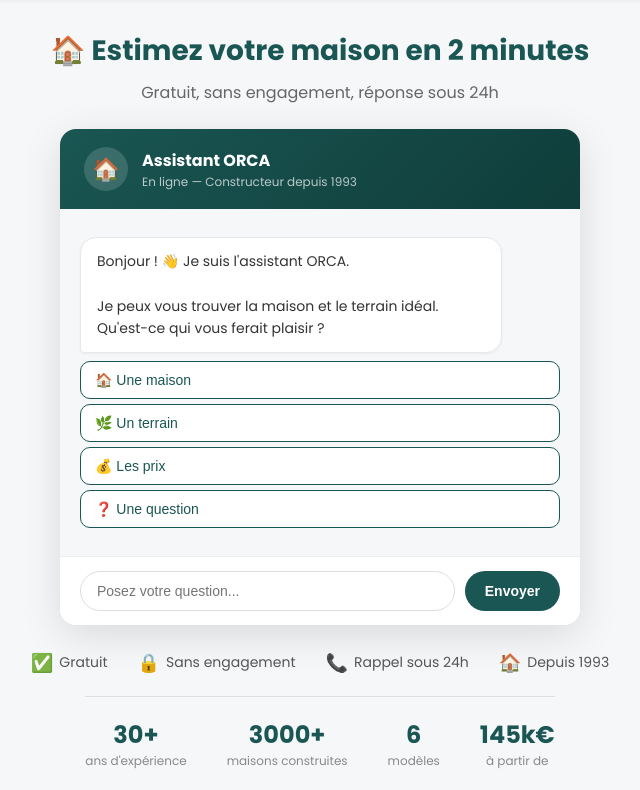
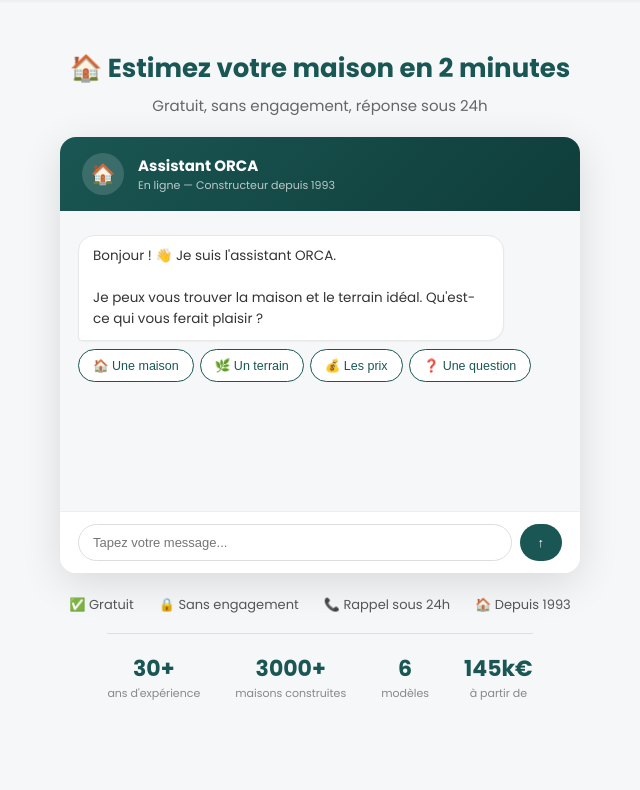
Before and after one commit to frenchycompany/orca, a PHP site: page /estimation.php in a window 1280 px wide. Shown: the part 54-844 px from the top of the page, without its empty margins (320-960 px from the left). After the commit the page ends 754 px from the top, so only its background shows below. Run offline with PHP 8.4, Linux system fonts and the light colour scheme; data comes from the database, SQL or seed files in the repository; data that the repository does not hold is empty.

Commit message:
Update estimation.php and modele.php to conversational chips UX
estimation.php: complete rewrite
- Removed HTML form block, everything is conversational now
- Buttons replaced by chips (rounded, inline, flex-wrap)
- Text input always visible
- After results: reaction chips (👍 / 🔄 / ❓)
- Input placeholder adapts to expected field (prenom, email, etc.)
- Cleaner CSS

modele.php: updated to match
- Removed HTML form block (mc-form) and submitForm function
- Buttons → chips with rounded pill style
- Reaction chips after results
- Field-aware placeholder on input
- hideForm references cleaned up

https://claude.ai/code/session_016RUDzitpv7eW8fh1v1kfQE

```diff
--- a/estimation.php
+++ b/estimation.php
@@ -1,8 +1,7 @@
 <?php
 /**
- * Landing page - Estimation chatbot plein écran
- * URL: /estimation.php
- * Objectif: conversion maximale via Google Ads / Facebook Ads
+ * Landing page - Estimation chatbot conversationnel
+ * URL: /estimation.php — Objectif: conversion maximale
  */
 require_once __DIR__ . '/includes/config.php';
 
@@ -16,201 +15,44 @@ $page_description = 'Obtenez une estimation gratuite et personnalisée pour votr
     <meta name="viewport" content="width=device-width, initial-scale=1.0">
     <title><?php echo $page_title; ?></title>
     <meta name="description" content="<?php echo $page_description; ?>">
-    <meta property="og:title" content="<?php echo $page_title; ?>">
-    <meta property="og:description" content="<?php echo $page_description; ?>">
     <link rel="preconnect" href="https://fonts.googleapis.com">
-    <link rel="preconnect" href="https://fonts.gstatic.com" crossorigin>
     <link href="https://fonts.googleapis.com/css2?family=Poppins:wght@300;400;500;600;700&display=swap" rel="stylesheet">
     <style>
-        * { box-sizing: border-box; margin: 0; padding: 0; }
-        body { font-family: 'Poppins', sans-serif; background: #f5f7f9; min-height: 100vh; display: flex; flex-direction: column; }
-
-        /* Header minimal */
-        .lp-header {
-            background: #fff;
-            padding: 12px 30px;
-            display: flex;
-            justify-content: space-between;
-            align-items: center;
-            box-shadow: 0 1px 4px rgba(0,0,0,0.06);
-        }
-        .lp-logo { font-weight: 700; font-size: 20px; color: #1a5653; }
-        .lp-logo span { color: #c41e3a; }
-        .lp-phone { color: #1a5653; text-decoration: none; font-weight: 600; font-size: 15px; }
-        .lp-phone:hover { text-decoration: underline; }
-
-        /* Zone principale */
-        .lp-main {
-            flex: 1;
-            display: flex;
-            flex-direction: column;
-            align-items: center;
-            justify-content: center;
-            padding: 30px 20px 20px;
-        }
-        .lp-title {
-            text-align: center;
-            margin-bottom: 24px;
-        }
-        .lp-title h1 {
-            font-size: 28px;
-            font-weight: 700;
-            color: #1a5653;
-            margin-bottom: 8px;
-        }
-        .lp-title p {
-            font-size: 16px;
-            color: #666;
-        }
-
-        /* Chatbot inline (grand) */
-        .lp-chatbot {
-            width: 100%;
-            max-width: 520px;
-            background: #fff;
-            border-radius: 16px;
-            box-shadow: 0 10px 40px rgba(0,0,0,0.12);
-            overflow: hidden;
-            display: flex;
-            flex-direction: column;
-        }
-        .lp-chat-header {
-            background: linear-gradient(135deg, #1a5653, #0f3d3a);
-            color: #fff;
-            padding: 18px 24px;
-            display: flex;
-            align-items: center;
-            gap: 14px;
-        }
-        .lp-chat-avatar {
-            width: 44px; height: 44px;
-            background: rgba(255,255,255,.15);
-            border-radius: 50%;
-            display: flex; align-items: center; justify-content: center;
-            font-size: 22px;
-        }
-        .lp-chat-name { font-weight: 700; font-size: 16px; }
-        .lp-chat-status { font-size: 12px; opacity: .7; }
-        #lp-msgs {
-            min-height: 320px;
-            max-height: 420px;
-            overflow-y: auto;
-            padding: 20px;
-            background: #f5f7f9;
-        }
-        #lp-form-area {
-            display: none;
-            padding: 16px 20px;
-            background: #fff;
-            border-top: 1px solid #eee;
-        }
-        #lp-form-area input {
-            width: 100%; padding: 10px 12px; margin: 4px 0;
-            border: 1px solid #ddd; border-radius: 8px;
-            font-size: 14px; outline: none; box-sizing: border-box;
-        }
-        #lp-form-area input:focus { border-color: #1a5653; }
-        #lp-err { display: none; color: #e74c3c; font-size: 12px; margin: 4px 0; }
-        #lp-submit-btn {
-            width: 100%; padding: 12px; margin-top: 8px;
-            background: linear-gradient(135deg, #1a5653, #0f3d3a);
-            color: #fff; border: none; border-radius: 8px;
-            cursor: pointer; font-size: 15px; font-weight: 700;
-        }
-        #lp-submit-btn:hover { opacity: .9; }
-        .lp-input-area {
-            padding: 14px 20px;
-            background: #fff;
-            border-top: 1px solid #eee;
-            display: flex;
-            gap: 10px;
-        }
-        .lp-input-area input {
-            flex: 1; padding: 11px 16px;
-            border: 1px solid #ddd; border-radius: 24px;
-            font-size: 14px; outline: none;
-        }
-        .lp-input-area input:focus { border-color: #1a5653; }
-        .lp-input-area button {
-            padding: 11px 20px; background: #1a5653; color: #fff;
-            border: none; border-radius: 24px; cursor: pointer;
-            font-size: 14px; font-weight: 700;
-        }
-
-        /* Réassurance */
-        .lp-trust {
-            display: flex;
-            justify-content: center;
-            gap: 30px;
-            margin-top: 24px;
-            flex-wrap: wrap;
-        }
-        .lp-trust-item {
-            display: flex;
-            align-items: center;
-            gap: 6px;
-            font-size: 14px;
-            color: #555;
-        }
-        .lp-trust-icon { font-size: 18px; }
-
-        .lp-stats {
-            display: flex;
-            justify-content: center;
-            gap: 40px;
-            margin-top: 20px;
-            padding-top: 20px;
-            border-top: 1px solid #e0e0e0;
-            flex-wrap: wrap;
-        }
-        .lp-stat { text-align: center; }
-        .lp-stat-num { font-size: 24px; font-weight: 700; color: #1a5653; }
-        .lp-stat-label { font-size: 12px; color: #888; }
-
-        /* Messages & boutons - réutilise les mêmes styles que chatbot.js */
-        .lp-msg {
-            margin: 8px 0; padding: 12px 16px; border-radius: 16px;
-            max-width: 88%; font-size: 14px; line-height: 1.6;
-            word-wrap: break-word; animation: lpfade .3s ease;
-        }
-        .lp-msg-bot {
-            background: #fff; color: #333; margin-right: auto;
-            border: 1px solid #e8e8e8; border-bottom-left-radius: 4px;
-            box-shadow: 0 1px 3px rgba(0,0,0,0.05);
-        }
-        .lp-msg-user {
-            background: #1a5653; color: #fff; margin-left: auto;
-            border-bottom-right-radius: 4px; max-width: 75%;
-        }
-        .lp-opts { margin: 8px 0; display: flex; flex-direction: column; gap: 5px; }
-        .lp-opt {
-            display: block; width: 100%; padding: 10px 14px;
-            background: #fff; border: 1.5px solid #1a5653; border-radius: 10px;
-            cursor: pointer; text-align: left; font-size: 14px;
-            color: #1a5653; font-weight: 500; transition: all .15s;
-        }
-        .lp-opt:hover { background: #1a5653; color: #fff; }
-        .cb-dot {
-            width: 7px; height: 7px; background: #bbb; border-radius: 50%;
-            display: inline-block; animation: cbdot 1.2s infinite;
-        }
-        .cb-dot:nth-child(2) { animation-delay: .2s; }
-        .cb-dot:nth-child(3) { animation-delay: .4s; }
-
-        @keyframes lpfade { from { opacity:0; transform:translateY(8px); } to { opacity:1; transform:translateY(0); } }
-        @keyframes cbdot { 0%,60%,100% { transform:translateY(0); } 30% { transform:translateY(-8px); } }
-
-        @media (max-width: 600px) {
-            .lp-title h1 { font-size: 22px; }
-            .lp-main { padding: 15px 10px; }
-            .lp-chatbot { border-radius: 12px; }
-            #lp-msgs { min-height: 250px; }
-            .lp-trust { gap: 15px; }
-        }
+        *{box-sizing:border-box;margin:0;padding:0}
+        body{font-family:'Poppins',sans-serif;background:#f5f7f9;min-height:100vh;display:flex;flex-direction:column}
+        .lp-header{background:#fff;padding:12px 30px;display:flex;justify-content:space-between;align-items:center;box-shadow:0 1px 4px rgba(0,0,0,0.06)}
+        .lp-logo{font-weight:700;font-size:20px;color:#1a5653}.lp-logo span{color:#c41e3a}
+        .lp-phone{color:#1a5653;text-decoration:none;font-weight:600;font-size:15px}
+        .lp-main{flex:1;display:flex;flex-direction:column;align-items:center;justify-content:center;padding:25px 20px 20px}
+        .lp-title{text-align:center;margin-bottom:20px}
+        .lp-title h1{font-size:26px;font-weight:700;color:#1a5653;margin-bottom:6px}
+        .lp-title p{font-size:15px;color:#666}
+        .lp-chatbot{width:100%;max-width:520px;background:#fff;border-radius:16px;box-shadow:0 10px 40px rgba(0,0,0,0.12);overflow:hidden;display:flex;flex-direction:column}
+        .lp-chat-header{background:linear-gradient(135deg,#1a5653,#0f3d3a);color:#fff;padding:16px 22px;display:flex;align-items:center;gap:14px}
+        .lp-chat-avatar{width:42px;height:42px;background:rgba(255,255,255,.15);border-radius:50%;display:flex;align-items:center;justify-content:center;font-size:20px}
+        #lp-msgs{min-height:300px;max-height:420px;overflow-y:auto;padding:18px;background:#f5f7f9}
+        .lp-inp{padding:12px 18px;background:#fff;border-top:1px solid #eee;display:flex;gap:8px}
+        .lp-inp input{flex:1;padding:10px 14px;border:1px solid #ddd;border-radius:24px;font-size:13px;outline:none}
+        .lp-inp input:focus{border-color:#1a5653}
+        .lp-inp button{padding:10px 18px;background:#1a5653;color:#fff;border:none;border-radius:24px;cursor:pointer;font-size:13px;font-weight:700}
+        .lp-msg{margin:6px 0;padding:10px 14px;border-radius:16px;max-width:88%;font-size:13.5px;line-height:1.55;word-wrap:break-word;animation:lpfade .3s ease}
+        .lp-bot{background:#fff;color:#333;margin-right:auto;border:1px solid #e8e8e8;border-bottom-left-radius:4px;box-shadow:0 1px 2px rgba(0,0,0,0.04)}
+        .lp-user{background:#1a5653;color:#fff;margin-left:auto;border-bottom-right-radius:4px;max-width:75%}
+        .lp-chips{margin:8px 0;display:flex;flex-wrap:wrap;gap:6px;animation:lpfade .3s ease}
+        .lp-chip{padding:8px 14px;background:#fff;border:1.5px solid #1a5653;border-radius:20px;cursor:pointer;font-size:12.5px;color:#1a5653;font-weight:500;transition:all .15s;white-space:nowrap}
+        .lp-chip:hover{background:#1a5653;color:#fff}
+        .cb-dot{width:6px;height:6px;background:#bbb;border-radius:50%;display:inline-block;animation:cbdot 1.2s infinite}
+        .cb-dot:nth-child(2){animation-delay:.2s}.cb-dot:nth-child(3){animation-delay:.4s}
+        .lp-trust{display:flex;justify-content:center;gap:25px;margin-top:22px;flex-wrap:wrap}
+        .lp-trust-item{display:flex;align-items:center;gap:5px;font-size:13px;color:#555}
+        .lp-stats{display:flex;justify-content:center;gap:35px;margin-top:18px;padding-top:18px;border-top:1px solid #e0e0e0;flex-wrap:wrap}
+        .lp-stat{text-align:center}.lp-stat-num{font-size:22px;font-weight:700;color:#1a5653}.lp-stat-label{font-size:11px;color:#888}
+        @keyframes lpfade{from{opacity:0;transform:translateY(6px)}to{opacity:1;transform:translateY(0)}}
+        @keyframes cbdot{0%,60%,100%{transform:translateY(0)}30%{transform:translateY(-6px)}}
+        @media(max-width:600px){.lp-title h1{font-size:20px}.lp-main{padding:12px 8px}#lp-msgs{min-height:240px}.lp-trust{gap:12px}}
     </style>
 </head>
 <body>
-    <!-- Header minimal -->
     <header class="lp-header">
         <div class="lp-logo">Maisons <span>ORCA</span></div>
         <a href="tel:<?php echo str_replace(' ', '', $site_config['site_phone'] ?? '0344000000'); ?>" class="lp-phone">
@@ -218,48 +60,33 @@ $page_description = 'Obtenez une estimation gratuite et personnalisée pour votr
         </a>
     </header>
 
-    <!-- Main -->
     <main class="lp-main">
         <div class="lp-title">
             <h1>🏠 Estimez votre maison en 2 minutes</h1>
             <p>Gratuit, sans engagement, réponse sous 24h</p>
         </div>
 
-        <!-- Chatbot inline -->
         <div class="lp-chatbot">
             <div class="lp-chat-header">
                 <div class="lp-chat-avatar">🏠</div>
                 <div>
-                    <div class="lp-chat-name">Assistant ORCA</div>
-                    <div class="lp-chat-status">En ligne — Constructeur depuis 1993</div>
+                    <div style="font-weight:700;font-size:15px;">Assistant ORCA</div>
+                    <div style="font-size:11px;opacity:.7;">En ligne — Constructeur depuis 1993</div>
                 </div>
             </div>
             <div id="lp-msgs"></div>
-            <div id="lp-form-area">
-                <div style="font-weight:600;font-size:13px;margin-bottom:10px;color:#1a5653;">📋 Vos coordonnées</div>
-                <div style="display:grid;grid-template-columns:1fr 1fr;gap:6px;">
-                    <input id="lf-p" placeholder="Prénom *">
-                    <input id="lf-n" placeholder="Nom *">
-                </div>
-                <input id="lf-e" type="email" placeholder="Email *">
-                <input id="lf-t" type="tel" placeholder="Téléphone * (06 12 34 56 78)">
-                <div id="lp-err"></div>
-                <button id="lp-submit-btn">Recevoir mon estimation gratuite</button>
-            </div>
-            <div class="lp-input-area" id="lp-input-area">
-                <input id="lp-input" type="text" placeholder="Posez votre question..." autocomplete="off">
-                <button id="lp-send">Envoyer</button>
+            <div class="lp-inp" id="lp-inp">
+                <input id="lp-input" type="text" placeholder="Tapez votre message..." autocomplete="off">
+                <button id="lp-send">↑</button>
             </div>
         </div>
 
-        <!-- Réassurance -->
         <div class="lp-trust">
-            <div class="lp-trust-item"><span class="lp-trust-icon">✅</span> Gratuit</div>
-            <div class="lp-trust-item"><span class="lp-trust-icon">🔒</span> Sans engagement</div>
-            <div class="lp-trust-item"><span class="lp-trust-icon">📞</span> Rappel sous 24h</div>
-            <div class="lp-trust-item"><span class="lp-trust-icon">🏠</span> Depuis 1993</div>
+            <div class="lp-trust-item">✅ Gratuit</div>
+            <div class="lp-trust-item">🔒 Sans engagement</div>
+            <div class="lp-trust-item">📞 Rappel sous 24h</div>
+            <div class="lp-trust-item">🏠 Depuis 1993</div>
         </div>
-
         <div class="lp-stats">
             <div class="lp-stat"><div class="lp-stat-num">30+</div><div class="lp-stat-label">ans d'expérience</div></div>
             <div class="lp-stat"><div class="lp-stat-num">3000+</div><div class="lp-stat-label">maisons construites</div></div>
@@ -274,7 +101,7 @@ $page_description = 'Obtenez une estimation gratuite et personnalisée pour votr
         var apiUrl = '<?php echo url("chatbot/api.php"); ?>';
         function q(id) { return document.getElementById(id); }
 
-        // Init
+        // Init immédiate
         showTyping();
         post('action=init', function(d) {
             hideTyping();
@@ -283,89 +110,104 @@ $page_description = 'Obtenez une estimation gratuite et personnalisée pour votr
             currentStep = d.step || 1;
             if (d.is_new) {
                 addMsg(d.message, 'bot');
-                if (d.options) showBtns(d.options);
+                if (d.options) showChips(d.options);
             } else if (d.history && d.history.length) {
                 d.history.forEach(function(m) { addMsg(m.message, m.type); });
-                if (d.type === 'form' || d.type === 'results_then_form') showForm();
             }
         });
 
-        // Events
         q('lp-send').onclick = sendText;
         q('lp-input').onkeypress = function(e) { if (e.key === 'Enter') sendText(); };
-        q('lp-submit-btn').onclick = submitForm;
 
         function sendText() {
             var t = q('lp-input').value.trim(); if (!t) return;
             q('lp-input').value = ''; send(t);
         }
+
         function send(val, label) {
-            addMsg(label || val, 'user'); clearBtns(); hideForm(); showTyping();
+            addMsg(label || val, 'user');
+            clearChips();
+            showTyping();
+
             post('action=message&conversation_id=' + chatId + '&message=' + encodeURIComponent(val), function(d) {
                 hideTyping();
                 if (d.error) { addMsg(d.error, 'bot'); return; }
                 currentStep = d.step || currentStep;
                 if (d.message) addMsg(d.message, 'bot');
-                if (d.type === 'form') showForm();
-                else if (d.type === 'results_then_form') setTimeout(showForm, 1500);
-                else if (d.type === 'final') { hideForm(); hideInput(); if (d.options) showBtns(d.options); }
-                else if (d.options) showBtns(d.options);
-            });
-        }
-        function submitForm() {
-            var p=q('lf-p').value.trim(), n=q('lf-n').value.trim(), e=q('lf-e').value.trim(), t=q('lf-t').value.trim(), err=q('lp-err');
-            var errs = [];
-            if (!p||p.length<2) errs.push('Prénom'); if (!n||n.length<2) errs.push('Nom');
-            if (!e||!/^[^\s@]+@[^\s@]+\.[^\s@]+$/.test(e)) errs.push('Email');
-            if (!t||!/^0[1-9][\s.-]?(\d{2}[\s.-]?){4}$/.test(t)) errs.push('Téléphone');
-            if (errs.length) { err.textContent='Champ(s) invalide(s) : '+errs.join(', '); err.style.display='block'; return; }
-            err.style.display='none';
-            var btn=q('lp-submit-btn'); btn.disabled=true; btn.textContent='Envoi...';
-            addMsg(p+' '+n+' - '+e, 'user'); showTyping();
-            post('action=form&conversation_id='+chatId+'&data='+encodeURIComponent(JSON.stringify({prenom:p,nom:n,email:e,telephone:t})), function(d) {
-                hideTyping(); btn.disabled=false; btn.textContent='Recevoir mon estimation gratuite';
-                if (d.error) { err.textContent=d.error; err.style.display='block'; return; }
-                if (d.message) addMsg(d.message, 'bot');
-                hideForm(); hideInput(); if (d.options) showBtns(d.options);
+
+                if (d.type === 'final') {
+                    hideInput();
+                    if (d.options) showChips(d.options);
+                } else if (d.type === 'results_then_form') {
+                    showChips([
+                        {label: '👍 Ça m\'intéresse', value: 'coord', next: 50},
+                        {label: '🔄 Autres critères', value: 'autre', next: 40},
+                        {label: '❓ Question', value: 'go_question', next: 40}
+                    ]);
+                } else if (d.options) {
+                    showChips(d.options);
+                }
+
+                // Adapter le placeholder
+                if (d.field) {
+                    var ph = {prenom:'Votre prénom...', nom:'Votre nom...', email:'Votre email...', telephone:'06 12 34 56 78...'};
+                    q('lp-input').placeholder = ph[d.field] || 'Tapez votre message...';
+                    q('lp-input').focus();
+                } else {
+                    q('lp-input').placeholder = 'Tapez votre message...';
+                }
             });
         }
 
         function addMsg(text, type) {
-            if (!text) return; var c=q('lp-msgs'), d=document.createElement('div');
-            d.className = 'lp-msg '+(type==='bot'?'lp-msg-bot':'lp-msg-user');
-            var s=text.replace(/&/g,'&amp;').replace(/</g,'&lt;').replace(/>/g,'&gt;');
-            d.innerHTML=s.replace(/\*\*(.+?)\*\*/g,'<strong>$1</strong>').replace(/\n/g,'<br>').replace(/→/g,'<span style="color:#1a5653;">→</span>');
-            c.appendChild(d); c.scrollTop=c.scrollHeight;
+            if (!text) return;
+            var c = q('lp-msgs'), d = document.createElement('div');
+            d.className = 'lp-msg ' + (type === 'bot' ? 'lp-bot' : 'lp-user');
+            var s = text.replace(/&/g,'&amp;').replace(/</g,'&lt;').replace(/>/g,'&gt;');
+            d.innerHTML = s.replace(/\*\*(.+?)\*\*/g,'<strong>$1</strong>').replace(/\n/g,'<br>').replace(/→/g,'<span style="color:#1a5653;">→</span>');
+            c.appendChild(d); c.scrollTop = c.scrollHeight;
         }
-        function showBtns(opts) {
-            if (!opts||!opts.length) return; var c=q('lp-msgs'), w=document.createElement('div'); w.className='lp-opts';
+
+        function showChips(opts) {
+            if (!opts || !opts.length) return;
+            var c = q('lp-msgs'), w = document.createElement('div');
+            w.className = 'lp-chips';
             opts.forEach(function(o) {
-                var b=document.createElement('button'); b.className='lp-opt'; b.textContent=o.label;
-                b.onclick=function() {
-                    if (o.action==='close') return;
-                    if (o.action==='link'&&o.url) { window.location.href=o.url; return; }
+                var b = document.createElement('button');
+                b.className = 'lp-chip';
+                b.textContent = o.label;
+                b.onclick = function() {
+                    if (o.action === 'close') return;
+                    if (o.action === 'link' && o.url) { window.location.href = o.url; return; }
                     send(o.value, o.label);
                 };
                 w.appendChild(b);
             });
-            c.appendChild(w); c.scrollTop=c.scrollHeight;
+            c.appendChild(w); c.scrollTop = c.scrollHeight;
         }
-        function clearBtns() { var a=document.querySelectorAll('.lp-opts'); for(var i=0;i<a.length;i++) a[i].style.display='none'; }
-        function showForm() { q('lp-form-area').style.display='block'; q('lp-input-area').style.display='none'; q('lf-p').focus(); }
-        function hideForm() { q('lp-form-area').style.display='none'; q('lp-input-area').style.display='flex'; }
-        function hideInput() { q('lp-input-area').style.display='none'; q('lp-form-area').style.display='none'; }
+
+        function clearChips() {
+            var all = document.querySelectorAll('.lp-chips');
+            for (var i = 0; i < all.length; i++) all[i].style.display = 'none';
+        }
+
+        function hideInput() { q('lp-inp').style.display = 'none'; }
+
         function showTyping() {
-            if (q('lp-typ')) return; var c=q('lp-msgs'), d=document.createElement('div'); d.id='lp-typ';
-            d.style.cssText='margin:8px 0;padding:12px 16px;background:#fff;border-radius:16px;border-bottom-left-radius:4px;display:inline-flex;gap:5px;border:1px solid #e8e8e8;';
-            d.innerHTML='<span class="cb-dot"></span><span class="cb-dot"></span><span class="cb-dot"></span>';
-            c.appendChild(d); c.scrollTop=c.scrollHeight;
+            if (q('lp-typ')) return;
+            var c = q('lp-msgs'), d = document.createElement('div'); d.id = 'lp-typ';
+            d.style.cssText = 'margin:6px 0;padding:10px 14px;background:#fff;border-radius:16px;border-bottom-left-radius:4px;display:inline-flex;gap:5px;border:1px solid #e8e8e8;';
+            d.innerHTML = '<span class="cb-dot"></span><span class="cb-dot"></span><span class="cb-dot"></span>';
+            c.appendChild(d); c.scrollTop = c.scrollHeight;
         }
-        function hideTyping() { var e=q('lp-typ'); if (e) e.remove(); }
+        function hideTyping() { var e = q('lp-typ'); if (e) e.remove(); }
+
         function post(body, cb) {
-            var x=new XMLHttpRequest(); x.open('POST',apiUrl,true);
-            x.setRequestHeader('Content-Type','application/x-www-form-urlencoded'); x.timeout=15000;
-            x.onreadystatechange=function(){if(x.readyState===4){if(x.status===200){try{cb(JSON.parse(x.responseText));}catch(e){cb({error:'Erreur serveur'});}}else{cb({error:'Connexion impossible'});}}};
-            x.ontimeout=function(){cb({error:'Délai dépassé'});}; x.send(body);
+            var x = new XMLHttpRequest(); x.open('POST', apiUrl, true);
+            x.setRequestHeader('Content-Type','application/x-www-form-urlencoded'); x.timeout = 15000;
+            x.onreadystatechange = function() { if (x.readyState === 4) { if (x.status === 200) { try { cb(JSON.parse(x.responseText)); } catch(e) { cb({error:'Erreur serveur'}); } } else { cb({error:'Connexion impossible'}); } } };
+            x.ontimeout = function() { cb({error:'Délai dépassé'}); };
+            x.send(body);
         }
     })();
     </script>
```
Also changed, not shown: modele.php (+12 -44 lines).
